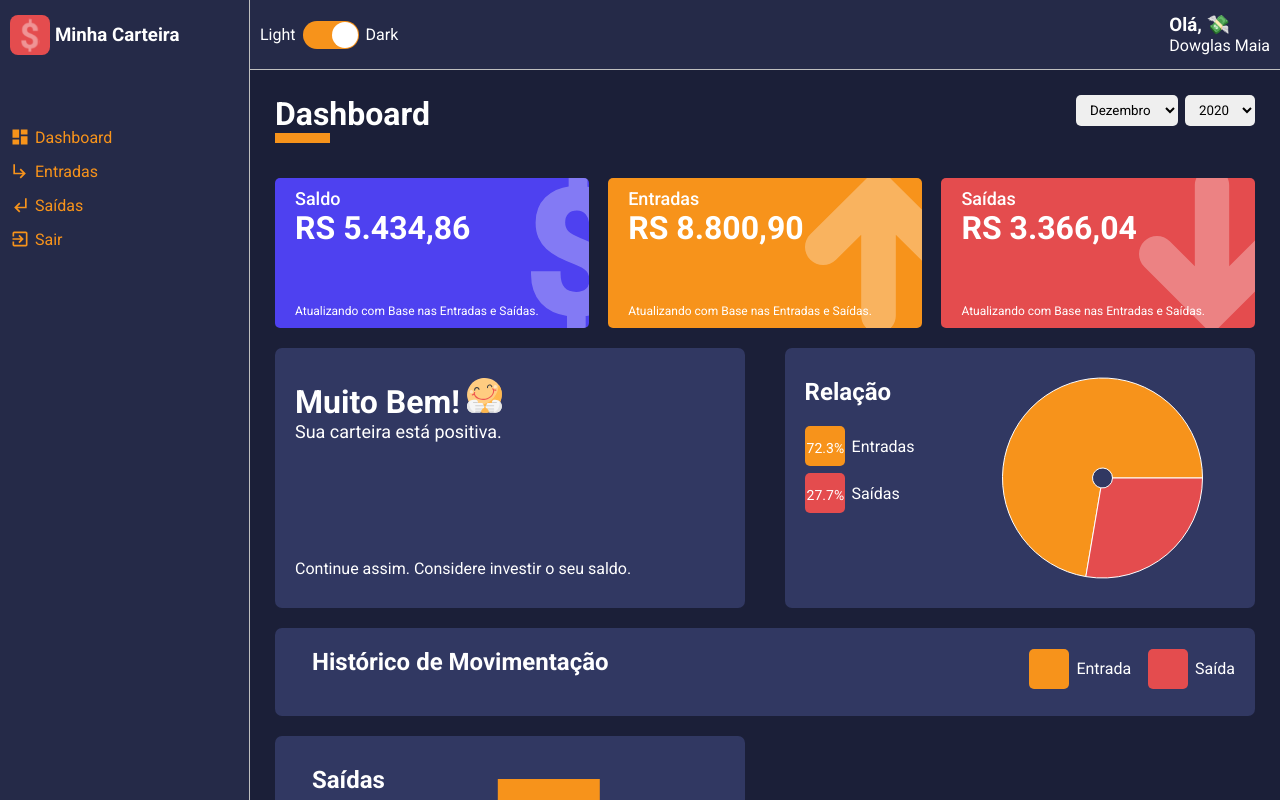
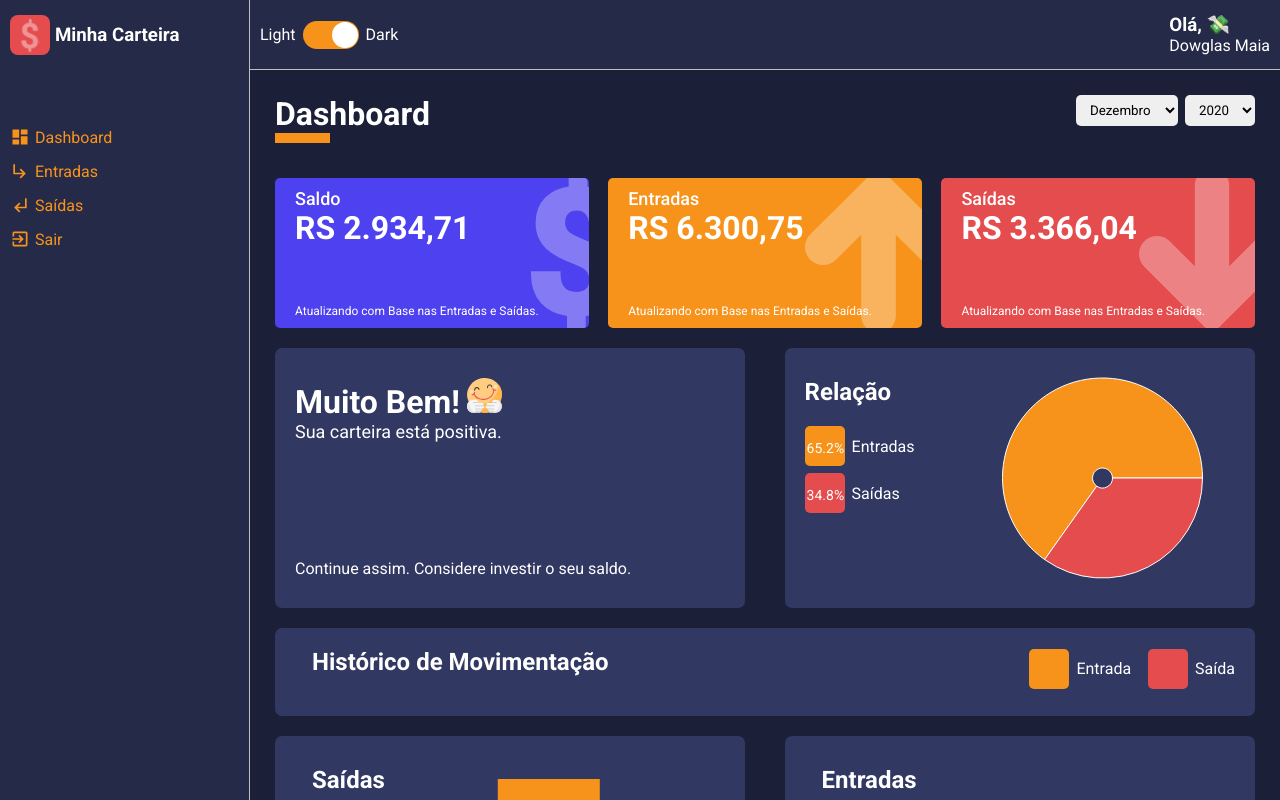
Before and after one commit to dowglasmaia/app-react-minha-carteira, a React (Create React App) app: page / in a window 1280 px wide. Built offline with nearby package versions, Linux system fonts and the light colour scheme.

Commit message:
Grafico de Entrada

```diff
--- a/src/Pages/Dashboard/index.tsx
+++ b/src/Pages/Dashboard/index.tsx
@@ -280,6 +280,57 @@ const Dashboard: React.FC = () => {
         ]
     }, [monthSelected, yearSelected]);
 
+    /* realizando coleta de inf para montar grafico com percutnal de saide por Tipo de Despesas*/
+    const relationGainsRescurrentVersusEventual = useMemo(() => {
+        let amountRecurrent = 0;
+        let amountEventual = 0;
+
+        gains
+            .filter(
+                (gain) => {
+                    const date = new Date(gain.date);
+                    const yaer = date.getFullYear();
+                    const month = date.getMonth() + 1;
+
+                    return month === monthSelected && yaer === yearSelected;
+                })
+            .forEach((gain) => {
+                if (gain.frequency === 'recorrente') {
+                    const totalRecurrent = amountRecurrent += Number(gain.amount);
+                    console.log(`O totalRecurrent é ${totalRecurrent}`)
+                    return totalRecurrent;
+                }
+
+                if (gain.frequency === 'eventual') {
+                    const totalEventual = amountEventual += Number(gain.amount);
+                    console.log(`O totalEventual é ${totalEventual}`)
+                    return totalEventual;
+                }
+            })
+
+        const total = amountEventual + amountRecurrent;
+
+        console.log(`O Total da Soma é = ${total}`)
+
+        return [
+            {
+                name: 'Recorrentes',
+                amount: amountRecurrent,
+                percent: Number(isNaN((amountRecurrent / total) * 100) ? 0 : ((amountRecurrent / total) * 100)).toFixed(1),
+                color: "#F7931B"
+
+            },
+
+            {
+                name: 'Eventuais',
+                amount: amountEventual,
+                percent: Number(isNaN((amountEventual / total) * 100) ? 0 : ((amountEventual / total) * 100)).toFixed(1),
+                color: "#E44C4E"
+            }
+        ]
+    }, [monthSelected, yearSelected]);
+
+
     return (
         <Container>
             <ContentHeader title="Dashboard" lineColor="#F7931B">
@@ -338,10 +389,15 @@ const Dashboard: React.FC = () => {
                     lineColorAmountEntry="#F7931B"
                     lineColorAmountOutput="#E44C4E" />
 
-                {/** Grafico de Tipo de Receitas  com grafico de Barras*/}
+                {/** Grafico de Barra - Saidas - Tipo de Receitas */}
                 <BarChartBox
                     title="Saídas"
                     data={relationExpensesRescurrentVersusEventual} />
+
+                {/** Grafico de Barra - Entradas - Tipo de Receitas */}
+                <BarChartBox
+                    title="Entradas"
+                    data={relationGainsRescurrentVersusEventual} />
 
             </Content>
 
--- a/src/repositories/gains.ts
+++ b/src/repositories/gains.ts
@@ -6,6 +6,6 @@ export default [
   { "description": "Freela app",  "amount": "950.92",  "type": "entrada", "frequency": "eventual",   "date": "2020-02-23" },
   { "description": "Salário",     "amount": "2500.25", "type": "entrada", "frequency": "recorrente", "date": "2020-03-10" },
   { "description": "Salário",     "amount": "2500.18", "type": "entrada", "frequency": "recorrente", "date": "2020-04-10" },
-  { "description": "Salário",     "amount": "2500.15", "type": "entrada", "frequency": "eventual", "date": "2020-12-10" },
-  { "description": "Salário",     "amount": "2500.12", "type": "entrada", "frequency": "recorrente", "date": "2020-06-10" },
+  { "description": "Salário",     "amount": "100.00", "type": "entrada", "frequency": "eventual", "date": "2020-11-10" },
+  { "description": "Salário",     "amount": "100", "type": "entrada", "frequency": "recorrente", "date": "2020-11-10" },
   { "description": "Salário",     "amount": "2500.00", "type": "entrada", "frequency": "recorrente", "date": "2020-12-10" }]
```
